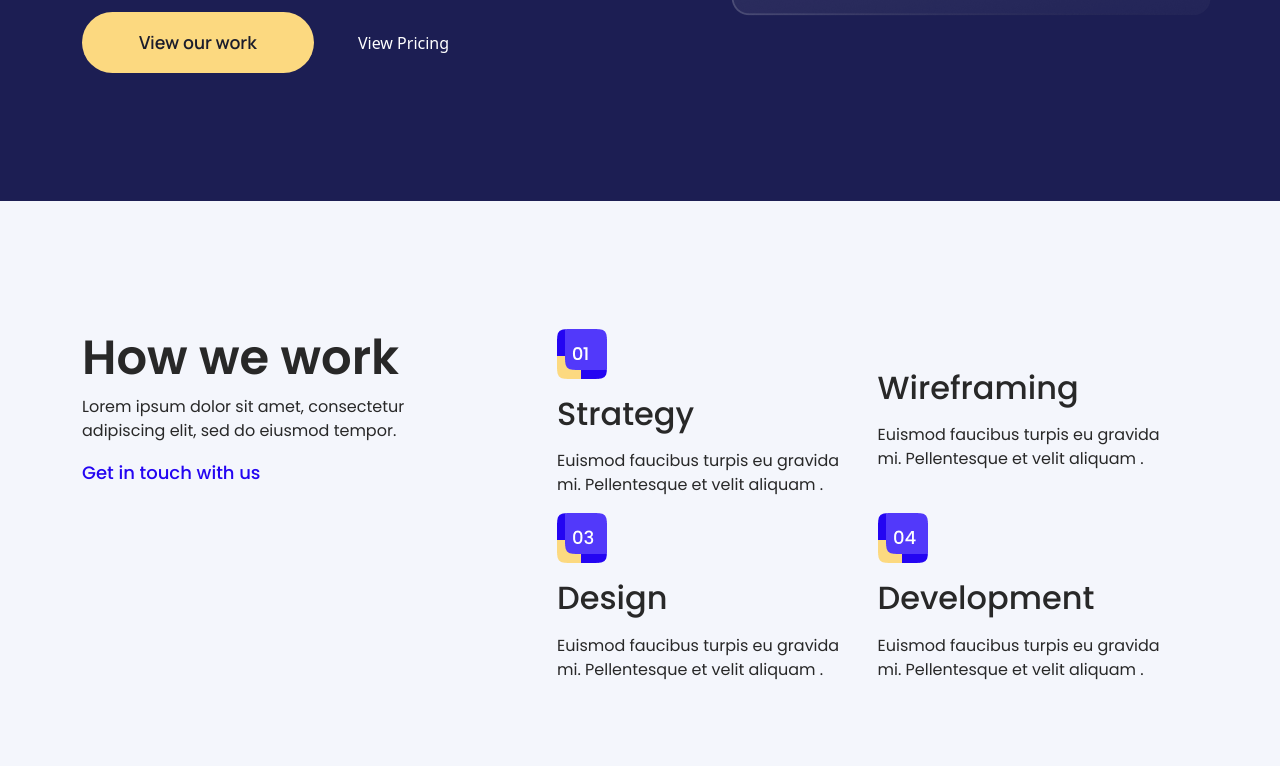
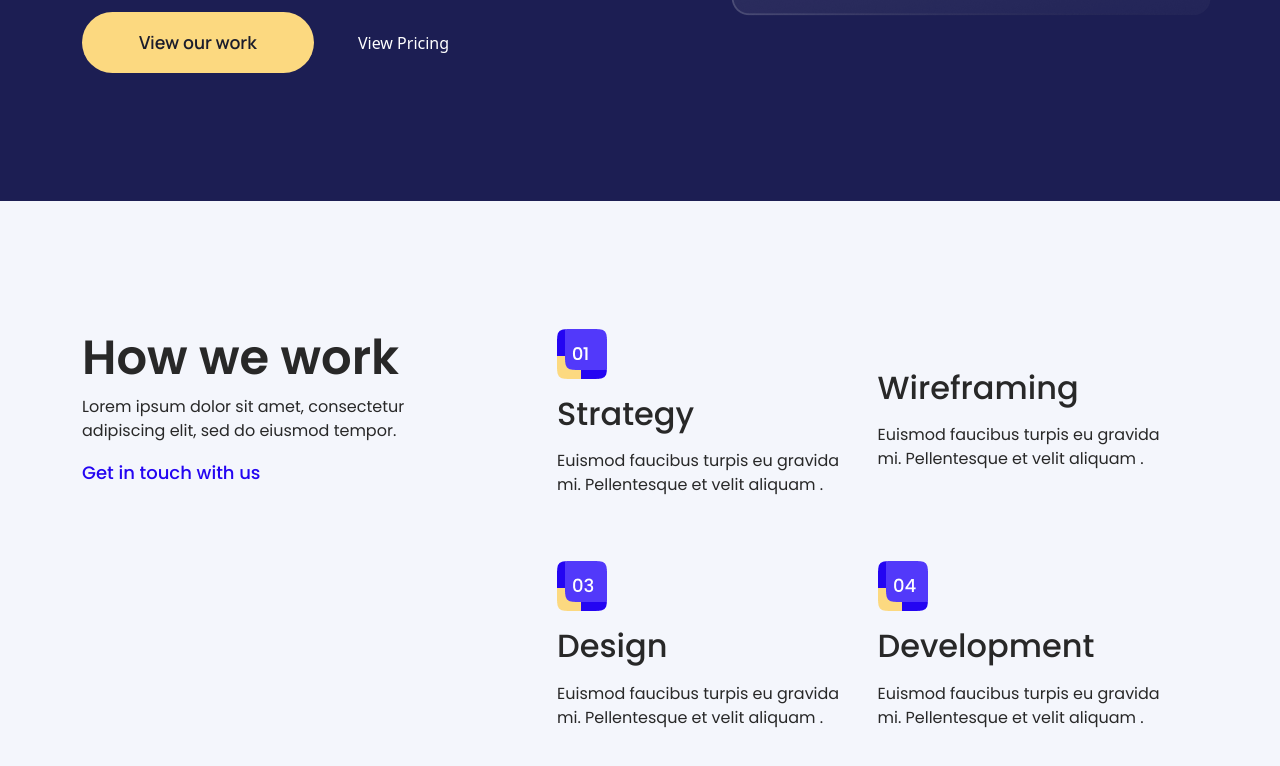
Before and after one commit to tahsinaltabib/second-project, a plain HTML site: page index.html in a window 1280 px wide. Shown: the part 548-1314 px from the top of the page. Drawn offline with Linux system fonts and the light colour scheme.

Commit message:
some update

```diff
--- a/css/style.css
+++ b/css/style.css
@@ -152,9 +152,9 @@ nav{
   left: 210px;
 }
 .work .box{
-  width: 100%;
   display: flex;
   flex-wrap: wrap;
+  row-gap: 48px;
 }
 .work .box .item{
   width: 50%;
--- a/index.html
+++ b/index.html
@@ -3,7 +3,7 @@
 <head>
   <meta charset="UTF-8">
   <meta name="viewport" content="width=device-width, initial-scale=1.0">
-  <title>Document</title>
+  <title>Project two</title>
   <link href="https://fonts.googleapis.com/css2?family=Poppins:ital,wght@0,100;0,200;0,300;0,400;0,500;0,600;0,700;0,800;0,900;1,100;1,200;1,300;1,400;1,500;1,600;1,700;1,800;1,900&display=swap" rel="stylesheet">
   <link href="https://fonts.googleapis.com/css2?family=Manrope:wght@200..800&display=swap" rel="stylesheet">
   <link rel="stylesheet" href="./css/bootstrap.min.css">
```
